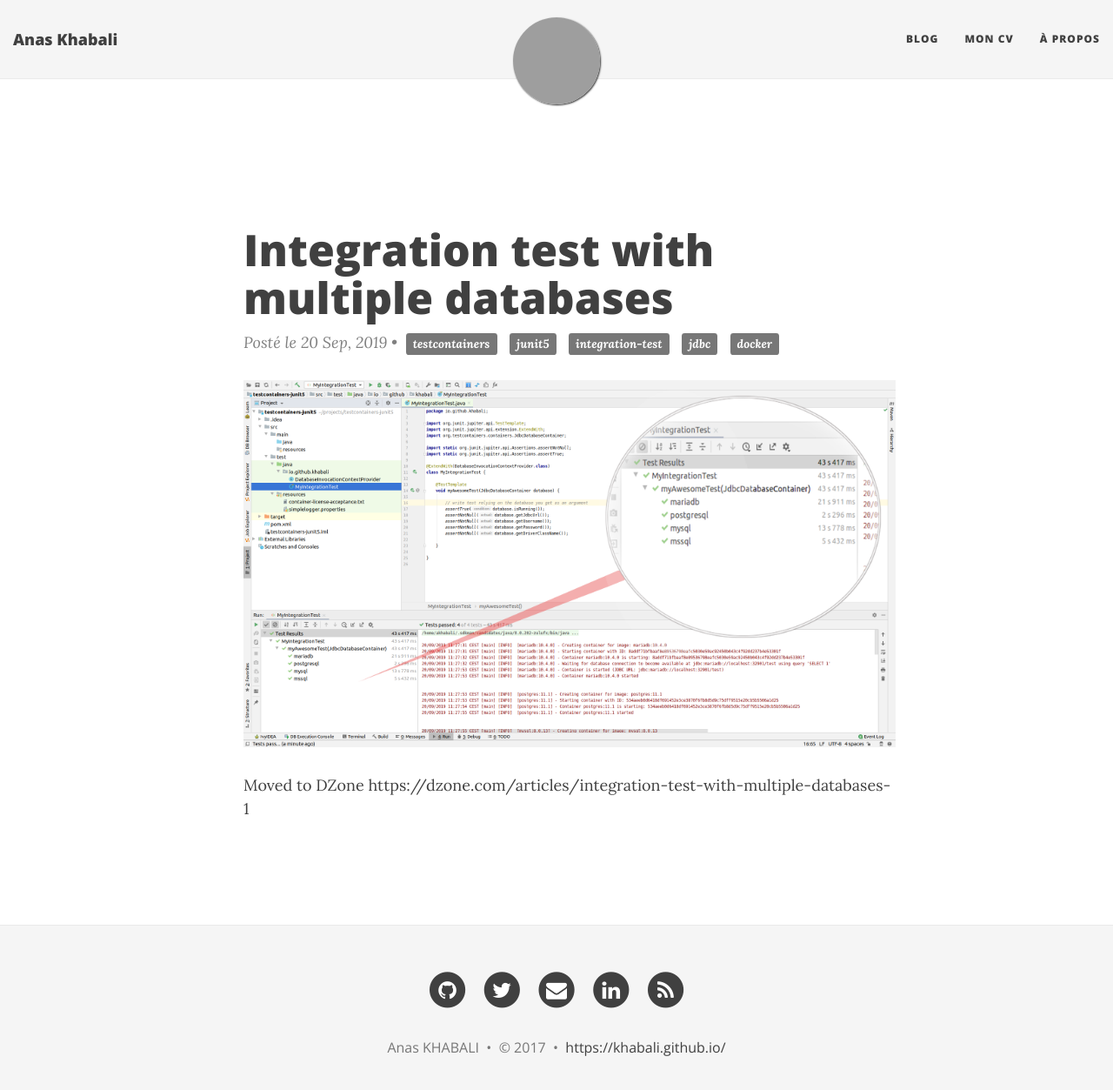
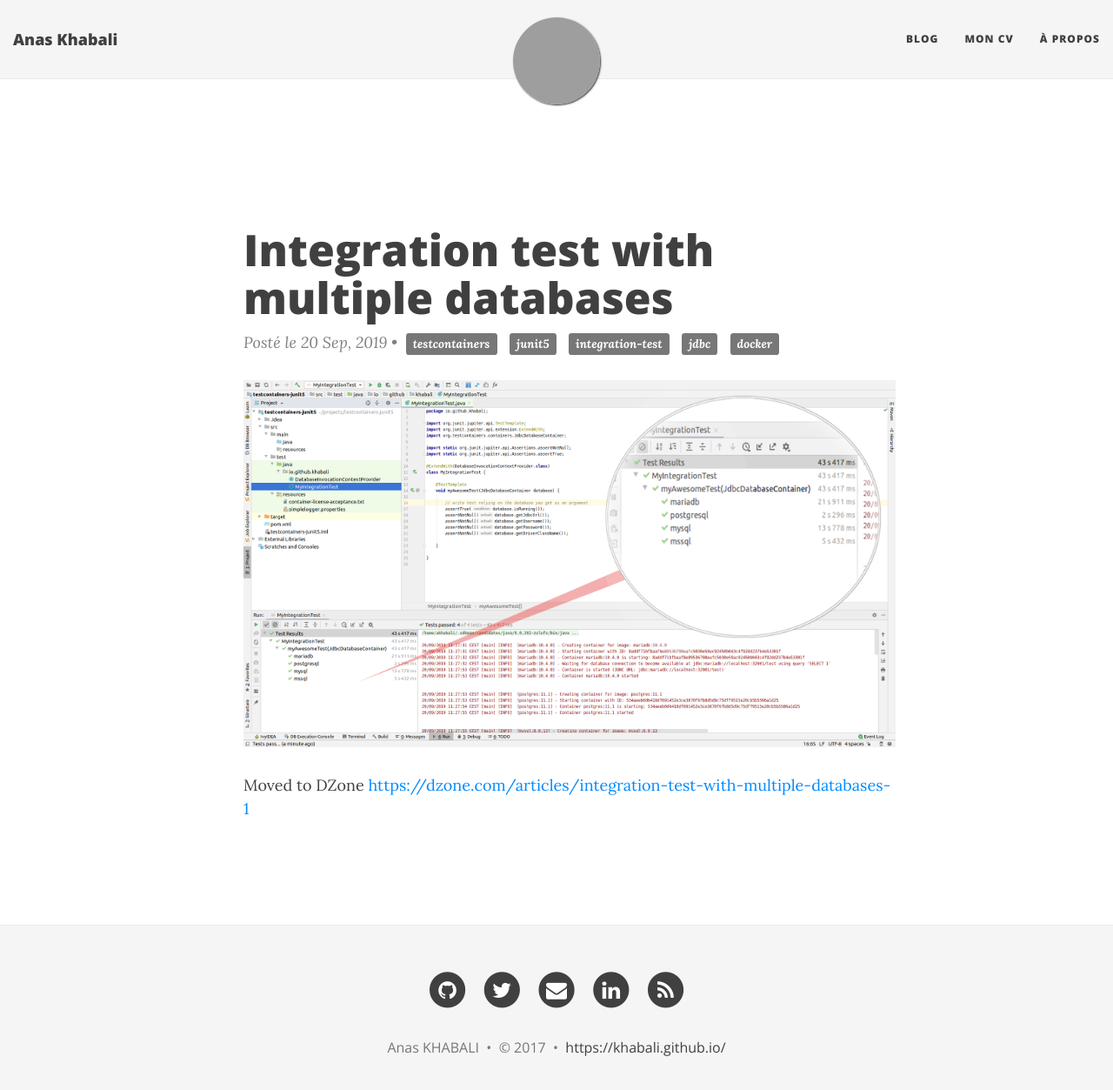
Before and after one commit to khabali/khabali.github.io, a Jekyll site: the page built from _posts/2019-09-20-integration-test-with-multiple-databases.markdown, in a window 1280 px wide and 1266 px high. Shown: the top 1253 px of the window at 87% size. Built offline with Jekyll 4.4.1, drawn with Linux system fonts in a browser that asks for light colours; nearby versions of some CDN libraries; part of the change alters nothing that is shown; grey boxes are pictures that could not be loaded.

```diff
--- a/_posts/2019-09-20-integration-test-with-multiple-databases.markdown
+++ b/_posts/2019-09-20-integration-test-with-multiple-databases.markdown
@@ -8,6 +8,6 @@ comments: false
 ---
 ![alt text][idea-capture]{:class="img-responsive"}
 
-Moved to DZone https://dzone.com/articles/integration-test-with-multiple-databases-1
+Moved to DZone [https://dzone.com/articles/integration-test-with-multiple-databases-1](https://dzone.com/articles/integration-test-with-multiple-databases-1)
 
 [idea-capture]: {{site.baseurl}}/assets/images/2019/10/20/idea_testcontainer_testtemplate_junit5_zoomed.png "Test execution result"
```
